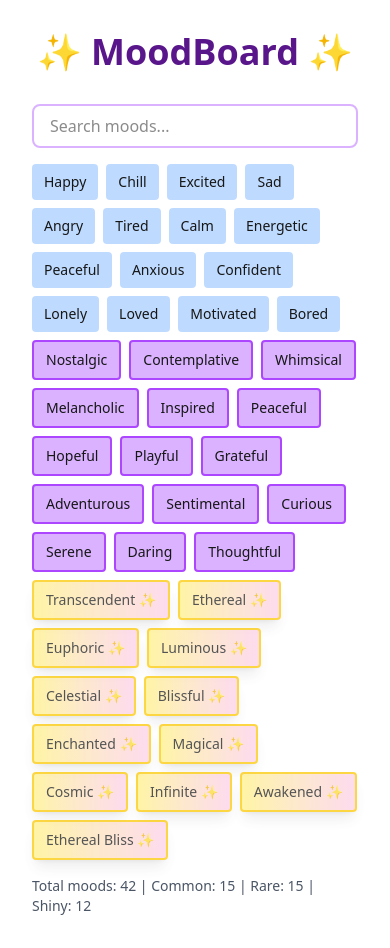
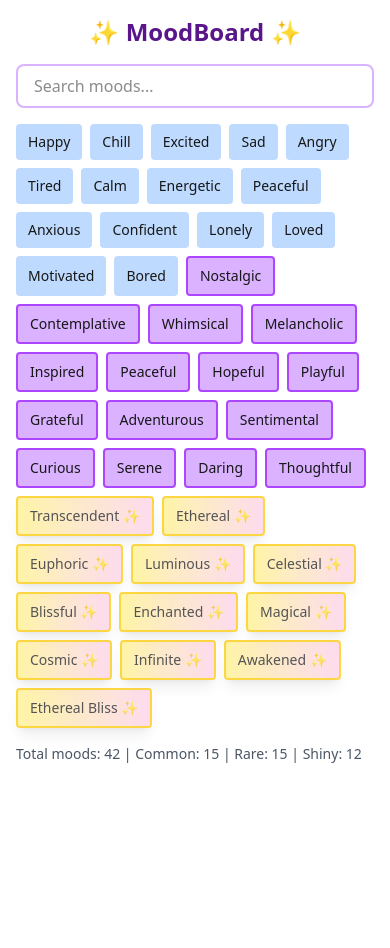
Before and after one commit to rolloooo/moodboardchu, a Next.js app: page /dashboard in a window 390 px wide. After the commit the page ends 844 px from the top, so only its background shows below. Built offline with nearby package versions, Linux system fonts and the light colour scheme.

Commit message:
Mobile Friendly

```diff
--- a/src/app/dashboard/page.tsx
+++ b/src/app/dashboard/page.tsx
@@ -1,5 +1,4 @@
 "use client";
-
 import MoodPicker from "../../../components/MoodPicker";
 import MoodCard from "../../../components/MoodCard";
 import { useState } from "react";
@@ -30,6 +29,7 @@
     // Fetch data
     const fetchedQuote = await generateQuote(selectedMood);
     const fetchedImage = await getImage(selectedMood);
+
     setQuote(fetchedQuote);
     setImage(fetchedImage);
     setLoading(false);
@@ -38,12 +38,33 @@
   const textureClass = mood ? MOOD_TEXTURES[mood as keyof typeof MOOD_TEXTURES] : "";
 
   return (
-    <div className={`p-8 min-h-screen flex flex-col items-center transition-all duration-500 ${textureClass}`}>
-      <h1 className="text-4xl font-anime font-bold mb-8 text-purple-900">✨ MoodBoard ✨</h1>
-      <MoodPicker onSelectMood={handleSelectMood} />
-      {loading && <p className="text-lg font-anime text-purple-700">Creating your mood board...</p>}
-      {svg && <div className="w-48 h-48 mb-6 animate-bounce" dangerouslySetInnerHTML={{ __html: svg }} />}
-      {mood && <MoodCard quote={quote} imageUrl={image} mood={mood} />}
+    <div className={`p-4 sm:p-6 md:p-8 min-h-screen flex flex-col items-center transition-all duration-500 ${textureClass}`}>
+      <h1 className="text-2xl sm:text-3xl md:text-4xl font-anime font-bold mb-4 sm:mb-6 md:mb-8 text-purple-900 text-center px-2">
+        ✨ MoodBoard ✨
+      </h1>
+
+      <div className="w-full max-w-4xl">
+        <MoodPicker onSelectMood={handleSelectMood} />
+      </div>
+
+      {loading && (
+        <p className="text-base sm:text-lg font-anime text-purple-700 mt-6 text-center px-4">
+          Creating your mood board...
+        </p>
+      )}
+
+      {svg && (
+        <div
+          className="w-32 h-32 sm:w-40 sm:h-40 md:w-48 md:h-48 my-4 sm:my-6 animate-bounce"
+          dangerouslySetInnerHTML={{ __html: svg }}
+        />
+      )}
+
+      {mood && (
+        <div className="w-full max-w-4xl px-2 sm:px-4">
+          <MoodCard quote={quote} imageUrl={image} mood={mood} />
+        </div>
+      )}
     </div>
   );
 }
```
